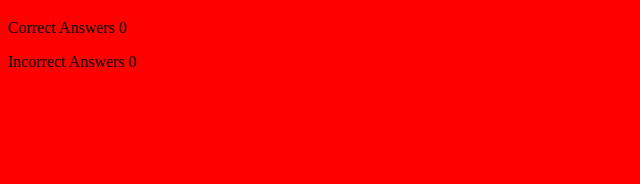
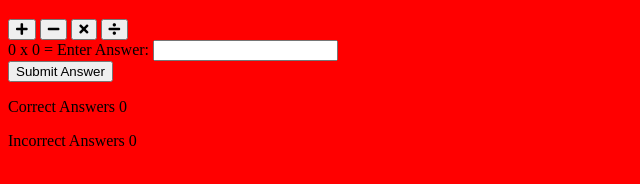
Before and after one commit to cthlbrennan/love-maths, a plain HTML site: page index.html in a window 1280 px wide. Shown: the part 100-284 px from the top of the page, without its empty margins (0-640 px from the left). Drawn offline with Linux system fonts and the light colour scheme.

Commit message:
Add controls area html

```diff
--- a/index.html
+++ b/index.html
@@ -1,17 +1,44 @@
 <!DOCTYPE html>
 <html lang="en">
+
 <head>
     <meta charset="UTF-8">
     <meta name="viewport" content="width=device-width, initial-scale=1.0">
     <link href="assets/css/style.css" rel="stylesheet">
     <link href="https://fonts.googleapis.com/css?family=Raleway%7CRighteous" rel="stylesheet">
-    <link rel="stylesheet" href="https://use.fontawesome.com/releases/v5.7.2/css/all.css" integrity="sha384-fnmOCqbTlWIlj8LyTjo7mOUStjsKC4pOpQbqyi7RrhN7udi9RwhKkMHpvLbHG9Sr" crossorigin="anonymous">
+    <link rel="stylesheet" href="https://use.fontawesome.com/releases/v5.7.2/css/all.css"
+        integrity="sha384-fnmOCqbTlWIlj8LyTjo7mOUStjsKC4pOpQbqyi7RrhN7udi9RwhKkMHpvLbHG9Sr" crossorigin="anonymous">
     <title>Love Maths</title>
 </head>
+
 <body>
     <h1 class="heading">
         <img class="logo" src="assets/images/logo.png" alt="logo">Love Maths</h1>
-    <div class="game-area"></div>
+    <div class="game-area">
+        <div class="controls-area">
+            <button class="btn btn--big btn--green">
+                <i class="fas fa-plus"></i>
+            </button>
+            <button class="btn btn--big btn--blue">
+                <i class="fas fa-minus"></i>
+            </button>
+            <button class="btn btn--big btn--orange">
+                <i class="fas fa-times"></i>
+            </button>
+            <button class="btn btn--big btn--red">
+                <i class="fas fa-divide"></i>
+            </button>
+        </div>
+        <div class="question-area">
+            <span id="operand1">0</span>
+            <span id="operator">x</span>
+            <span id="operand2">0</span>
+            <span>=</span>
+            <span class="answer-message">Enter Answer:</span>
+            <input id="answer-box" type="number">
+        </div>
+        <button class="btn btn--grey">Submit Answer</button>
+    </div>
     <div class="score-area">
         <p class="scores">Correct Answers <span id="score">0</span></p>
         <p class="scores">Incorrect Answers <span id="incorrect">0</span></p>
@@ -19,4 +46,5 @@
     </div>
     <script src="assets/js/script.js"></script>
 </body>
+
 </html>
```
